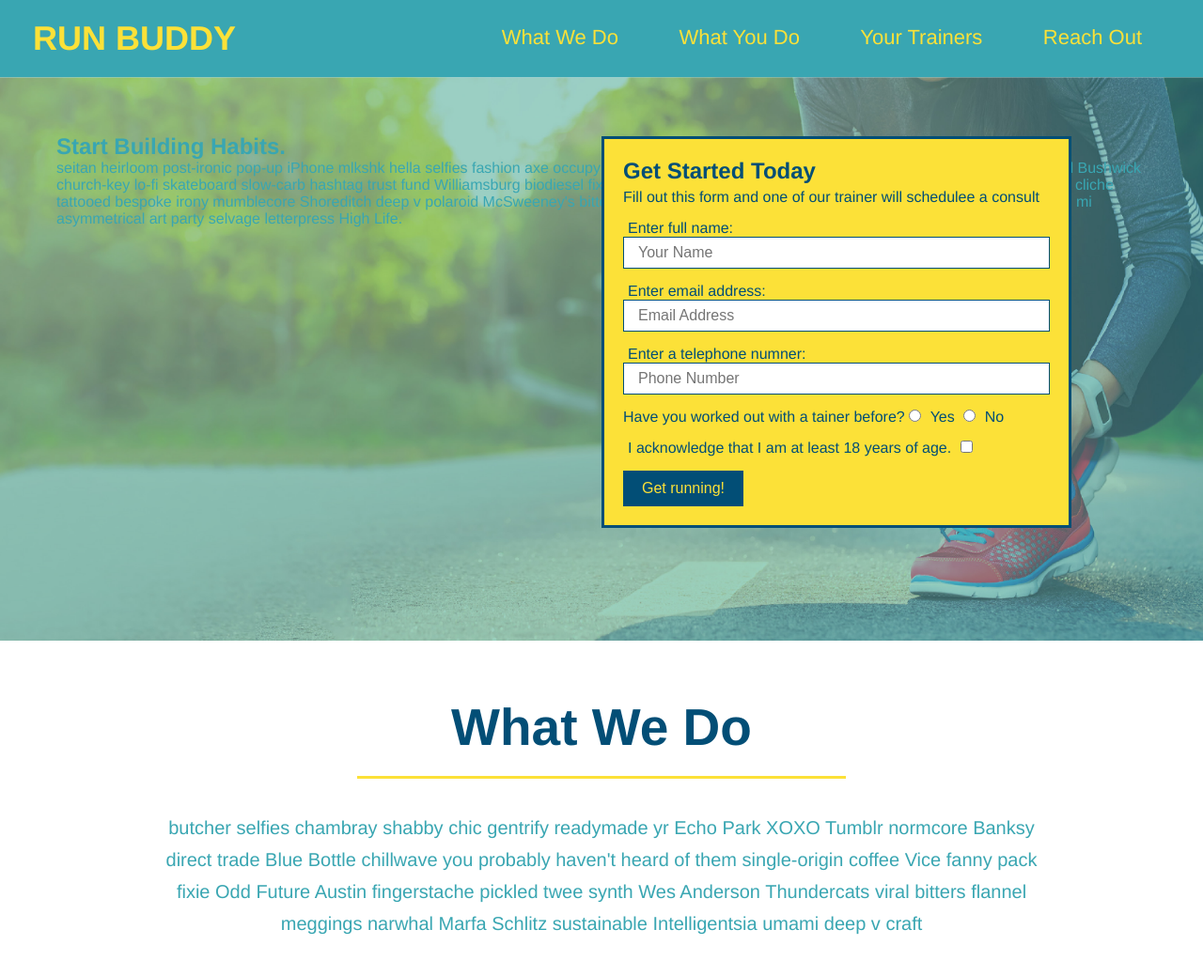
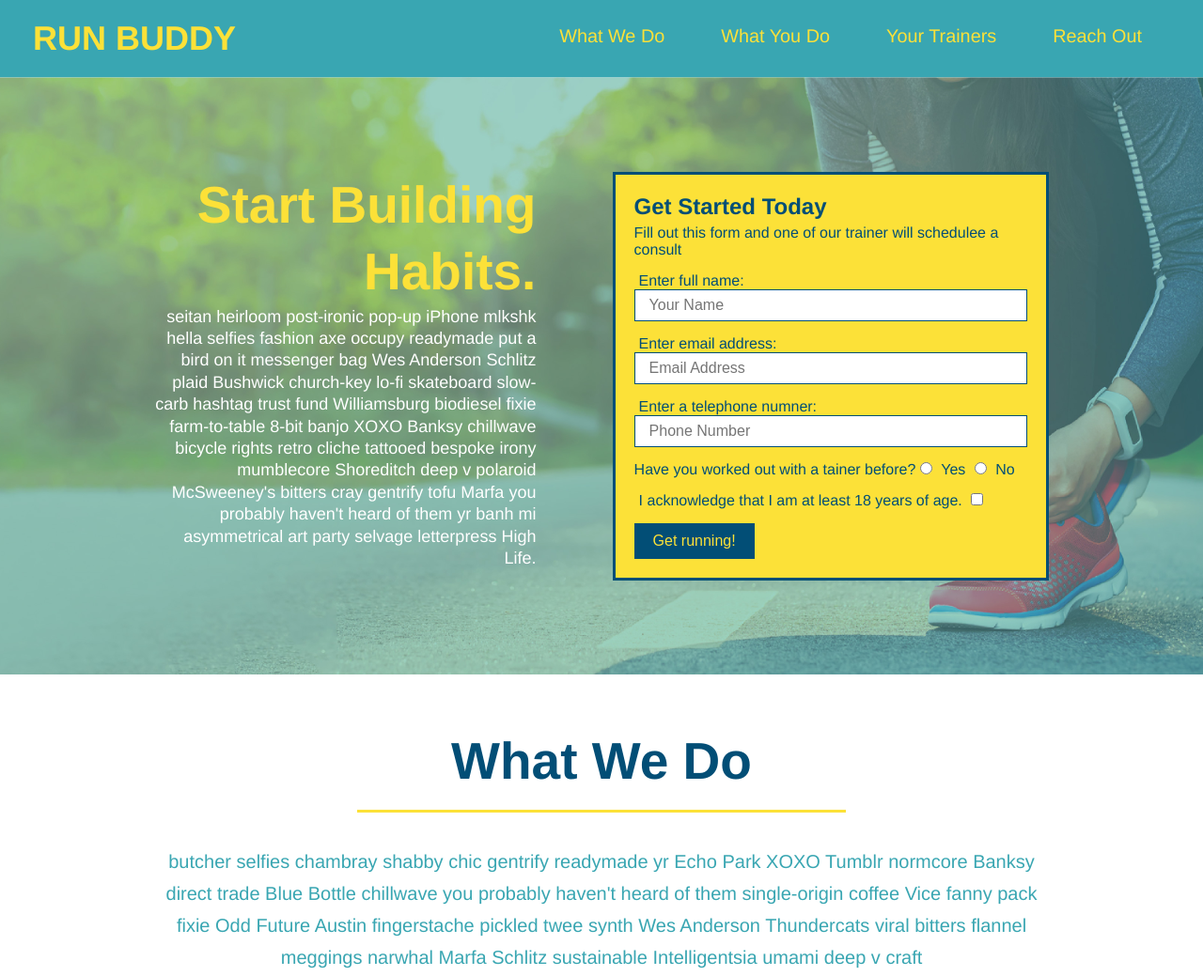
Before and after one commit to blee2013/run-buddy, a plain HTML site: page index.html in a window 1280 px wide. Shown: the top 1039 px of the page at 94% size. Drawn offline with Linux system fonts and the light colour scheme.

Commit message:
add flexbox to hero

```diff
--- a/assets/css/style.css
+++ b/assets/css/style.css
@@ -15,6 +15,7 @@ header {
     background-color:#39a6b2;
     display: flex;
     justify-content: space-between;
+    flex-wrap: wrap;
 }
 
 header h1 {
@@ -40,33 +41,39 @@ header nav {
     margin: 7px 0;
 }
 
-header nav ul li {
-    display: inline;
+header nav ul {
+    display: flex;
+    flex-wrap: wrap;
+    justify-content: space-betwen;
+    align-items: center;
+    list-style: none;
 }
 
 header nav ul li a {
     margin: 0 30px;
     font-weight: lighter;
-    font-size: 22px;
+    font-size: 1.55vw;
 }
 
 footer {
     background: #fce138;
     width: 100%;
     padding: 40px 35px;
+    display: flex;
+    justify-content: space-between;
+    flex-wrap: wrap;
 }
 
+
 footer h2 {
-    display: inline;
     color: #024e76;
     font-size: 30px;
     margin: 0;
 }
 
-footer div{
-float: right;
-line-height: 1.5;
-text-align: right;
+footer div {
+    line-height: 1.5;
+    text-align: right;
 }
 
 footer a {
@@ -80,23 +87,39 @@ section {
 /* Hero Style Start */
 .hero {
     background-image: url("../images/hero-bg.jpg");
-    height: 600px;
     background-size: cover;
     background-position: center;
-    position: relative;
+    display: flex;
+    justify-content: center;
+    flex-wrap: wrap;
 }
 /* Hero Style End */
 
+/*HERO CTA START*/
+.hero-cta {
+    width: 35%;
+    text-align: right;
+    margin: 3.5%;
+    color: #fff;
+    font-size: 18px;
+    line-height: 1.3;
+}
 
+.hero-cta h2 {
+    font-stylee: italic;
+    font-size: 55px;
+    color: #fce138;
+}
+/* HERO CTA STYLE END*/
+
+/* HERO FORM STYLE START*/
 .hero-form {
     border: 3px solid #024e76;
     background-color: #fce138;
     padding: 20px;
-    width: 500px;
     color: #024e76;
-    position: absolute;
-    bottom: 120px;
-    right: 140px;
+    width: 40%;
+    margin: 3.5%;
 }
 
 .hero-form h3 {
@@ -128,6 +151,7 @@ section {
     padding: 10px 20px;
     font-size: 16px;
 }
+/*HERO FORM STYLE END*/
 
 .intro {
     text-align: center;
@@ -189,6 +213,8 @@ section {
     font-size: 38px;
 }
 
+/* TRAINER SECTION */
+
 .trainers {
     text-align: center;
 }
@@ -235,6 +261,8 @@ section {
     font-size: 17px;
     line-height: 1.3;
 }
+/*TRAINER SECTION END */
+
 
 /* REACH OUT STYLES START */
 .contact {
```
